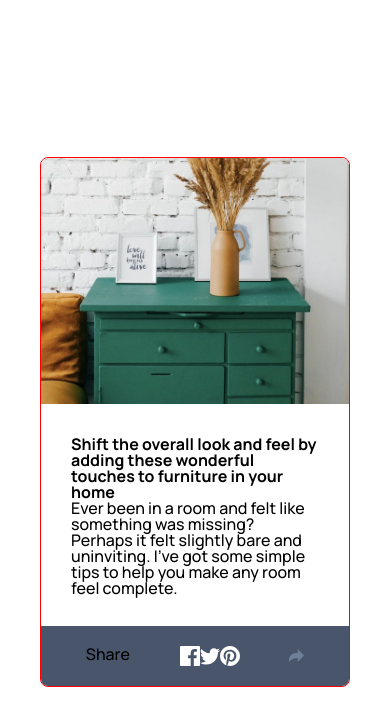
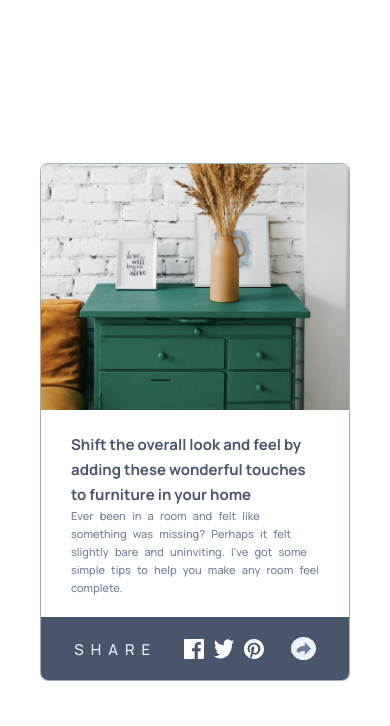
Before and after one commit to FranciscoFrontEndDeveloper/articlePreviewComponentMaster, an Angular app: page / in a window 390 px wide. Shown: the top 726 px of the page. Built offline with nearby package versions, Linux system fonts and the light colour scheme.

Commit message:
style mobile finished

```diff
--- a/src/app/components/avatar/avatar.component.sass
+++ b/src/app/components/avatar/avatar.component.sass
@@ -1,20 +1,30 @@
+@import '../../../styles'
 .containerAvatar
  display: flex
  flex-direction: row
  flex-wrap: nowrap
  justify-content: space-between
- padding: 0 30px
+ padding: 20px 30px
+ align-items: center
  picture
   flex: 0 1 auto
-  background: gray
   width: 30px
   img
-   width: 100%
+   width: 30px
    height: auto
    border-radius: 50%
  div:nth-child(2)
-  background: red
   width: 100%
+  margin-left: 10px
+  h2
+     color: $VeryDarkGrayishBlue
+     font-size: 12px
+     font-weight: 700
+     padding-bottom: 8px
+ p
+   color: $DesaturatedDarkBlue
+   font-size: 10px
+   font-weight: 500
+   word-spacing: 4px
  div:nth-child(3)
-  background: aqua
   width: auto
--- a/src/app/components/cardmain/cardmain.component.sass
+++ b/src/app/components/cardmain/cardmain.component.sass
@@ -1,9 +1,10 @@
 
+@import '../../../styles'
 .containerCard
- border: 1px solid red
+ border: 1px solid $GrayishBlue
  width: 310px
  height: auto
  border-radius: 8px
  overflow: hidden
  div:nth-child(2)
-  padding: 30px
+  padding: 20px 30px
--- a/src/app/components/sharebutton/sharebutton.component.html
+++ b/src/app/components/sharebutton/sharebutton.component.html
@@ -1 +1 @@
-<input type="image" src="assets/icon-share.svg" alt="share" />
+<input class="inputShare" type="image" src="assets/icon-share.svg" alt="share" />
--- a/src/app/components/sharebutton/sharebutton.component.sass
+++ b/src/app/components/sharebutton/sharebutton.component.sass
@@ -0,0 +1,5 @@
+@import '../../../styles'
+.inputShare
+ background: $LightGrayishBlue
+ padding: 5px
+ border-radius: 50%
--- a/src/app/components/socialmedia/socialmedia.component.sass
+++ b/src/app/components/socialmedia/socialmedia.component.sass
@@ -5,3 +5,15 @@
  padding: 20px
  flex-direction: row
  justify-content: space-around
+ align-items: center
+ font-weight: lighter
+ span
+  color: $LightGrayishBlue
+  text-transform: uppercase
+  letter-spacing: 7px
+  font-size: 15px
+ div:nth-child(2)
+  width: 80px
+  display: flex
+  flex-direction: row
+  justify-content: space-between
--- a/src/app/components/text/text.component.sass
+++ b/src/app/components/text/text.component.sass
@@ -0,0 +1,14 @@
+@import '../../../styles'
+
+h1
+ color: $VeryDarkGrayishBlue
+ font-size: $FontsizeManrope
+ font-weight: 700
+ line-height: 25px
+
+p
+ color: $DesaturatedDarkBlue
+ font-size: 11px
+ font-weight: 500
+ line-height: 18px
+ word-spacing: 4px
--- a/src/styles.sass
+++ b/src/styles.sass
@@ -100,4 +100,4 @@ $LightGrayishBlue: hsl(210, 46%, 95%)
 
 //Body Copy
 
-$FontsizeManrope: 13px
+$FontsizeManrope: 15px
```
